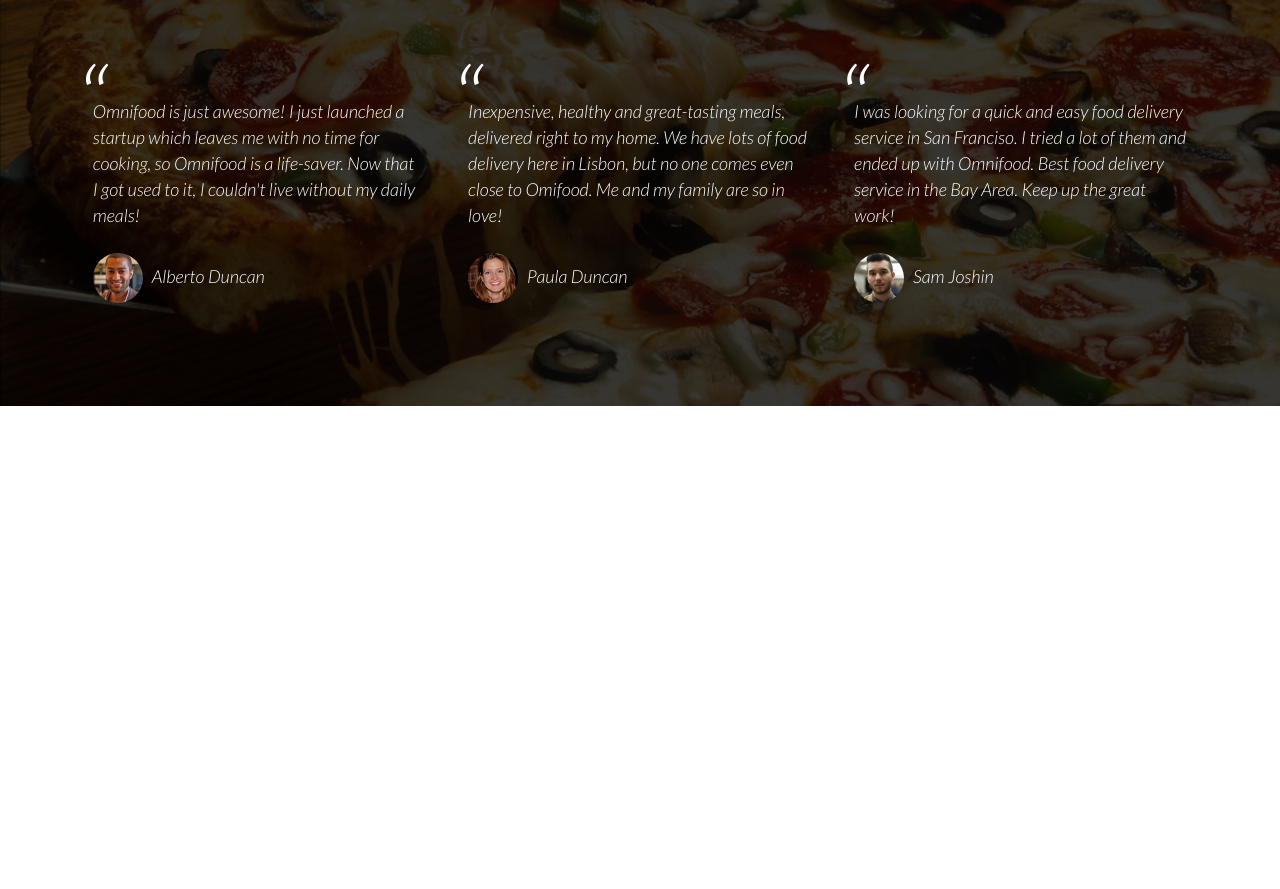
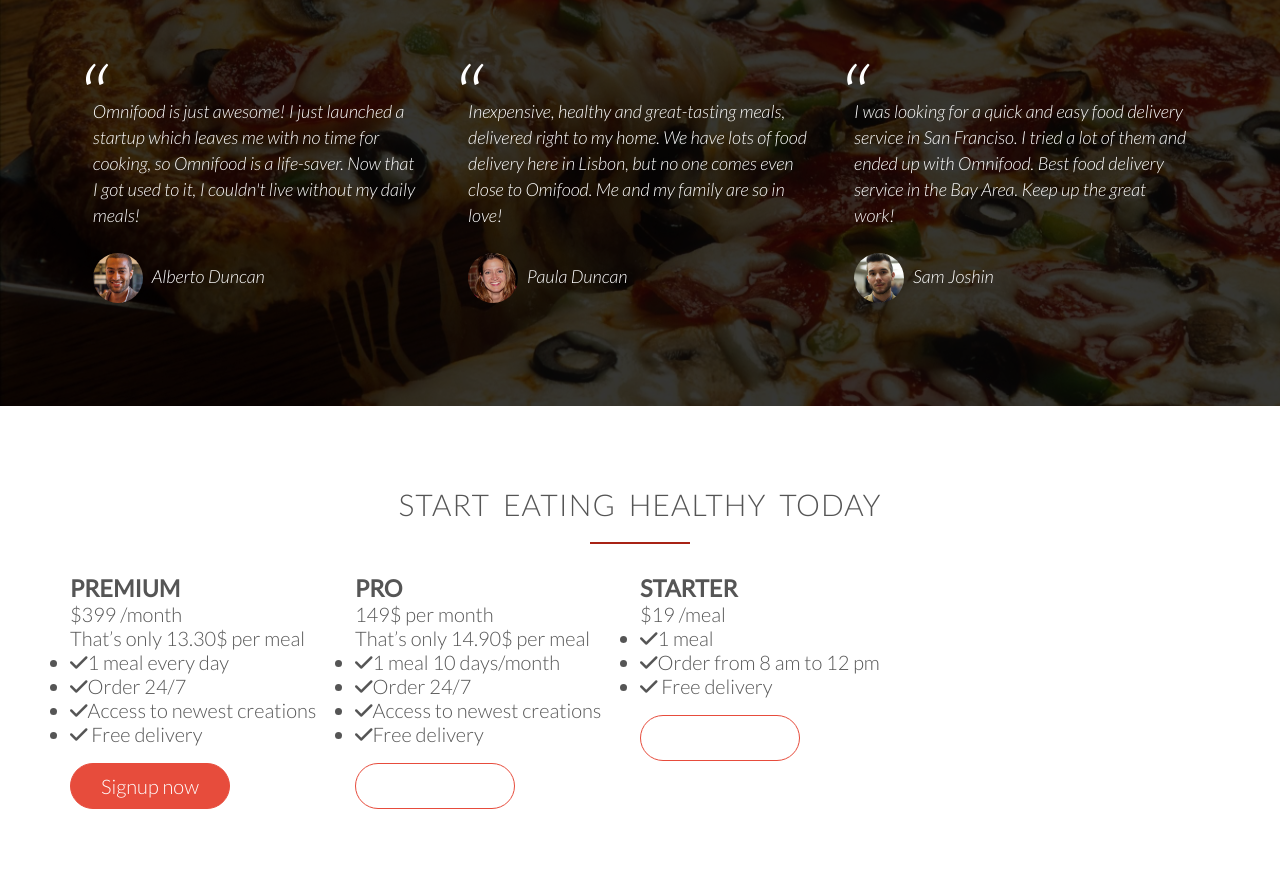
Before and after one commit to Riyagoel2/Restaurant-Website, a plain HTML site: page index.html in a window 1280 px wide. Shown: the part 3169-4058 px from the top of the page. Before the commit the page ends 3635 px from the top, so only its background shows below. Drawn offline with nearby package versions, Linux system fonts and the light colour scheme.

Commit message:
added icons

```diff
--- a/index.html
+++ b/index.html
@@ -1,18 +1,24 @@
 <!DOCTYPE html>
 <html lang="en">
+
 <head>
     <meta charset="UTF-8">
     <meta http-equiv="X-UA-Compatible" content="IE=edge">
     <meta name="viewport" content="width=device-width, initial-scale=1.0">
     <link rel="stylesheet" href="resources/css/style.css">
     <link rel="preconnect" href="https://fonts.gstatic.com">
-    <link rel="stylesheet" type="text/css" href="https://cdnjs.cloudflare.com/ajax/libs/ionicons/2.0.1/css/ionicons.css">
+    <link rel="stylesheet" type="text/css"
+        href="https://cdnjs.cloudflare.com/ajax/libs/ionicons/2.0.1/css/ionicons.css">
+        <script src="https://kit.fontawesome.com/dd850ab8df.js" crossorigin="anonymous"></script>
 
 
-<link href="https://fonts.googleapis.com/css2?family=Lato:ital,wght@0,100;0,300;0,400;1,300&display=swap" rel="stylesheet">
+
+    <link href="https://fonts.googleapis.com/css2?family=Lato:ital,wght@0,100;0,300;0,400;1,300&display=swap"
+        rel="stylesheet">
 
     <title>Tasty</title>
 </head>
+
 <body>
     <header>
         <nav>
@@ -26,7 +32,7 @@
         <div class="main-heading">
             <h1>Goodbye junk food </h1>
             <h1>Hello tasty meals</h1>
-        <a class="btn btn-1" href="#">Order  </a>
+            <a class="btn btn-1" href="#">Order </a>
             <a class="btn btn-2" href="#">Show more</a>
         </div>
     </header>
@@ -36,14 +42,19 @@
         <div class="container">
             <div>
                 <h3>Up to 365 days/year</h3>
-            <p>Never cook again! We really mean that. Our subscription plans include up to 365 days/year coverage. You can also choose to order more flexibly if that's your style.</p>
+                <p>Never cook again! We really mean that. Our subscription plans include up to 365 days/year coverage.
+                    You can also choose to order more flexibly if that's your style.</p>
             </div>
-        <div><h3>Ready in 20 minutes</h3>
-            <p>You're only twenty minutes away from your delicious and super healthy meals delivered right to your home. We work with the best chefs in each town to ensure that you're 100% happy.</p>
+            <div>
+                <h3>Ready in 20 minutes</h3>
+                <p>You're only twenty minutes away from your delicious and super healthy meals delivered right to your
+                    home. We work with the best chefs in each town to ensure that you're 100% happy.</p>
             </div>
             <div>
                 <h3>100% organic</h3>
-            <p>All our vegetables are fresh, organic and local. Animals are raised without added hormones or antibiotics. Good for your health, the environment, and it also tastes better!</p></div>
+                <p>All our vegetables are fresh, organic and local. Animals are raised without added hormones or
+                    antibiotics. Good for your health, the environment, and it also tastes better!</p>
+            </div>
 
         </div>
 
@@ -150,18 +161,25 @@
 
     <section class="customers-review">
         <h2 class="heading-customers heading">Our customers can't live without us</h2>
-    <div class="reviews">
+        <div class="contain-er">
             <div class="review">
-          <div class="quote"><p>&#8220;</p></div>
-         <p>Omnifood is just awesome! I just launched a startup which leaves me with no time for cooking, so Omnifood is a life-saver. Now that I got used to it, I couldn't live without my daily meals!</p>
+                <div class="quote">
+                    <p>&#8220;</p>
+                </div>
+                <p>Omnifood is just awesome! I just launched a startup which leaves me with no time for cooking, so
+                    Omnifood is a life-saver. Now that I got used to it, I couldn't live without my daily meals!</p>
                 <div class="cites">
                     <img src="resources/css/images/customer-1.jpg">
                     <p>Alberto Duncan</p>
                 </div>
             </div>
             <div class="review">
-            <div class="quote"><p>&#8220;</p></div>
-            <p>Inexpensive, healthy and great-tasting meals, delivered right to my home. We have lots of food delivery here in Lisbon, but no one comes even close to Omifood. Me and my family are so in love!</p>
+                <div class="quote">
+                    <p>&#8220;</p>
+                </div>
+                <p>Inexpensive, healthy and great-tasting meals, delivered right to my home. We have lots of food
+                    delivery here in Lisbon, but no one comes even close to Omifood. Me and my family are so in love!
+                </p>
                 <div class="cites">
                     <img src="resources/css/images/customer-2.jpg">
                     <p>Paula Duncan</p>
@@ -169,8 +187,11 @@
                 </div>
             </div>
             <div class="review">
-            <div class="quote"><p>&#8220;</p></div>
-            <p>I was looking for a quick and easy food delivery service in San Franciso. I tried a lot of them and ended up with Omnifood. Best food delivery service in the Bay Area. Keep up the great work!</p>
+                <div class="quote">
+                    <p>&#8220;</p>
+                </div>
+                <p>I was looking for a quick and easy food delivery service in San Franciso. I tried a lot of them and
+                    ended up with Omnifood. Best food delivery service in the Bay Area. Keep up the great work!</p>
                 <div class="cites">
                     <img src="resources/css/images/customer-3.jpg">
                     <p>Sam Joshin</p>
@@ -179,6 +200,70 @@
         </div>
     </section>
 
+    <section class="sign-up">
+        <h2 class="heading">Start eating healthy today</h2>
+        <div class="contain-er">
+            <div class="plan">
+                <div class="plan-name">
+                    <h3>PREMIUM</h3>
+                    <p class="plan-price">$399 /month</p>
+                    <p class="price-per-meal">That’s only 13.30$ per meal</p>
+                </div>
+
+                <div class="plan-details">
+                    <ul>
+                        <li><i class="fas fa-check"></i>1 meal every day</li>
+                        <li><i class="fas fa-check"></i>Order 24/7</li>
+                        <li> <i class="fas fa-check"></i>Access to newest creations</li>
+                        <li><i class="fas fa-check"></i> Free delivery</li>
+                    </ul>
+                </div>
+                <div class="signup-button">
+                    <a class="btn btn-1" href="#">Signup now</a>
+                </div>
+            </div>
+            <div class="plan">
+                <div class="plan-name">
+                    <h3>PRO</h3>
+                    <p class="plan-price">149$ per month</p>
+                    <p class="price-per-meal">That’s only 14.90$ per meal</p>
+                </div>
+
+                <div class="plan-details">
+                    <ul>
+                        <li><i class="fas fa-check"></i>1 meal 10 days/month</li>
+                        <li><i class="fas fa-check"></i>Order 24/7</li>
+                        <li> <i class="fas fa-check"></i>Access to newest creations</li>
+                        <li> <i class="fas fa-check"></i>Free delivery</li>
+                    </ul>
+                </div>
+                <div class="signup-button">
+                    <a class="btn btn-2" href="#">Signup now</a>
+                </div>
+            </div>
+            <div class="plan">
+                <div class="plan-name">
+                    <h3>STARTER</h3>
+                    <p class="plan-price">$19 /meal</p>
+
+                </div>
+
+                <div class="plan-details">
+                    <ul>
+                        <li><i class="fas fa-check"></i>1 meal</li>
+                        <li><i class="fas fa-check"></i>Order from 8 am to 12 pm</li>
+                        <li><i class="fas fa-check"></i> Free delivery</li>
+                    </ul>
+                </div>
+                <div class="signup-button">
+                    <a class="btn btn-2" href="#">Signup now</a>
+                </div>
+            </div>
+        </div>
+
+    </section>
+
 
 </body>
+
 </html>
--- a/resources/css/style.css
+++ b/resources/css/style.css
@@ -284,12 +284,11 @@ nav a:hover  , nav a:active{
     background-image: linear-gradient(rgba(0, 0, 0, 0.788),rgba(0, 0, 0, 0.788)) , url(images/back-customers.jpg);
     background-position: center;
     background-size: cover;
-    margin-bottom: 60px;
     background-attachment: fixed;
     color: white;
 }
 
-.reviews
+.contain-er
 {
     display: flex;
     max-width:1140px;
@@ -343,3 +342,14 @@ nav a:hover  , nav a:active{
     top: -1px;
     left: -17px;
  }
+
+
+ .sign-up
+ {
+    padding:80px 0;
+ }
+
+ .plan
+ {
+     width:25%;
+ }
```
Lines whose indentation alone changed are shown as unchanged.
